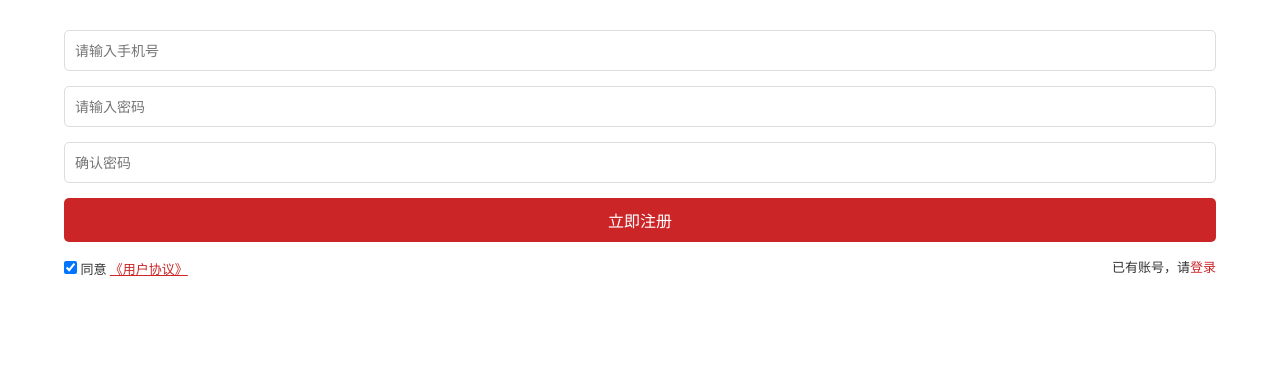
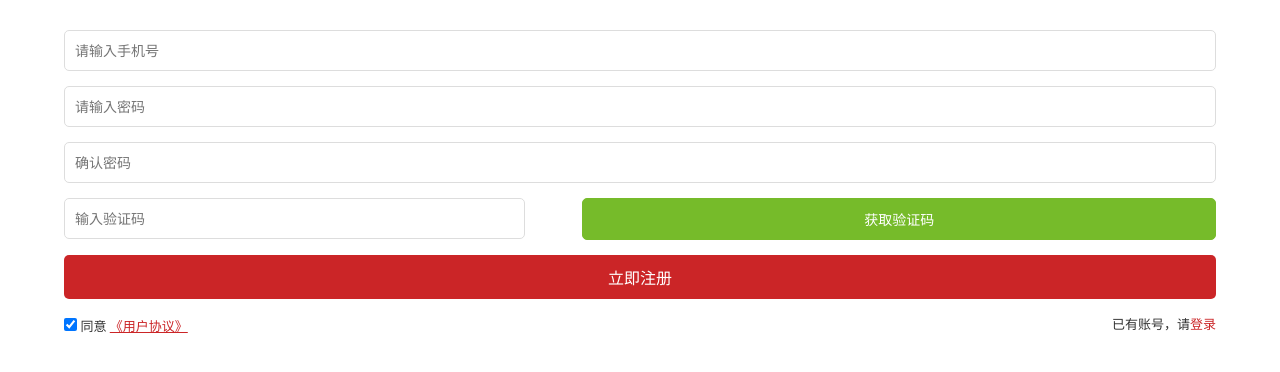
Before and after one commit to ShangLuo24/Superarket, a Django app: page /user/reg/ in a window 1280 px wide. Shown: the part 49-421 px from the top of the page. Run offline with Django 3.2, Linux system fonts and the light colour scheme.

Commit message:
修改注册方法,创建短信验证,创建阶段---1

```diff
--- a/templates/personal/reg.html
+++ b/templates/personal/reg.html
@@ -23,10 +23,18 @@
             <input type="text" name="account" placeholder="{{ errors.account.0 }}" class="login-name">
             <input type="password" name="password1" placeholder="{{ errors.password1.0 }}" class="login-password">
             <input type="password" name="password2" placeholder="{{ errors.password2.0 }}" class="login-name">
+            <div class="yzm" style="margin-top: 1.5rem;">
+	    	<input type="text" class="reg-yzm" placeholder="输入验证码" />
+	    	<input type="button" class="yzm-hq" value="获取验证码" />
+	    </div>
         {% else %}
             <input type="text" name="account" placeholder="请输入手机号" class="login-name">
             <input type="password" name="password1" placeholder="请输入密码" class="login-password">
             <input type="password" name="password2" placeholder="确认密码" class="login-name">
+            <div class="yzm" style="margin-top: 1.5rem;">
+	    	<input type="text" class="reg-yzm" placeholder="输入验证码" />
+	    	<input type="button" class="yzm-hq" value="获取验证码" />
+	    </div>
         {% endif %}
         <input type="submit" class="login-btn" value="立即注册">
     </form>
@@ -36,3 +44,9 @@
         <div class="r-login">已有账号，请<a href="{% url 'user:登录' %}" class="l-login">登录</a></div>
     </div>
 {% endblock %}
+
+{% block food_jss %}
+    <script>
+        $
+    </script>
+{% endblock %}
```
